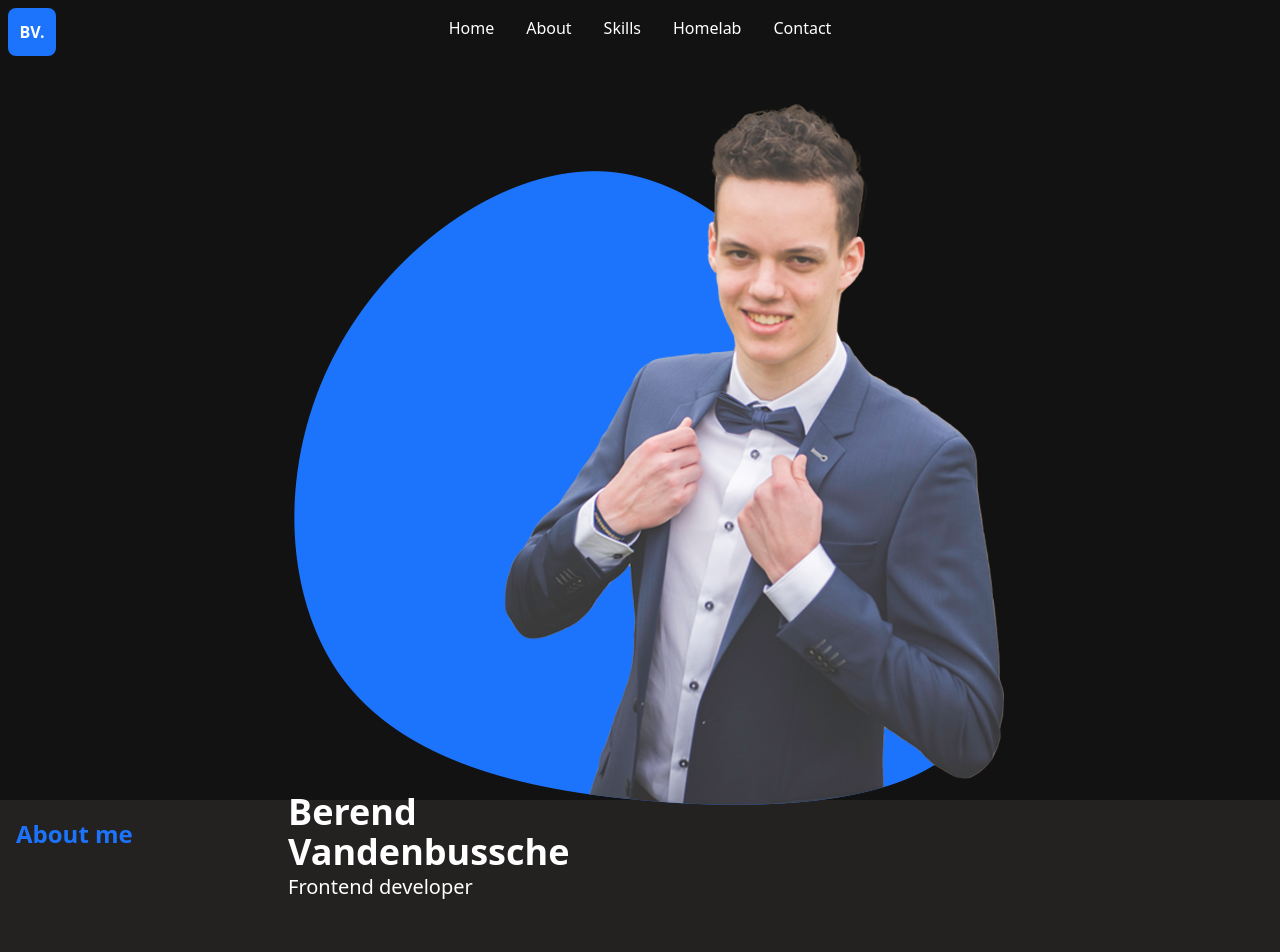
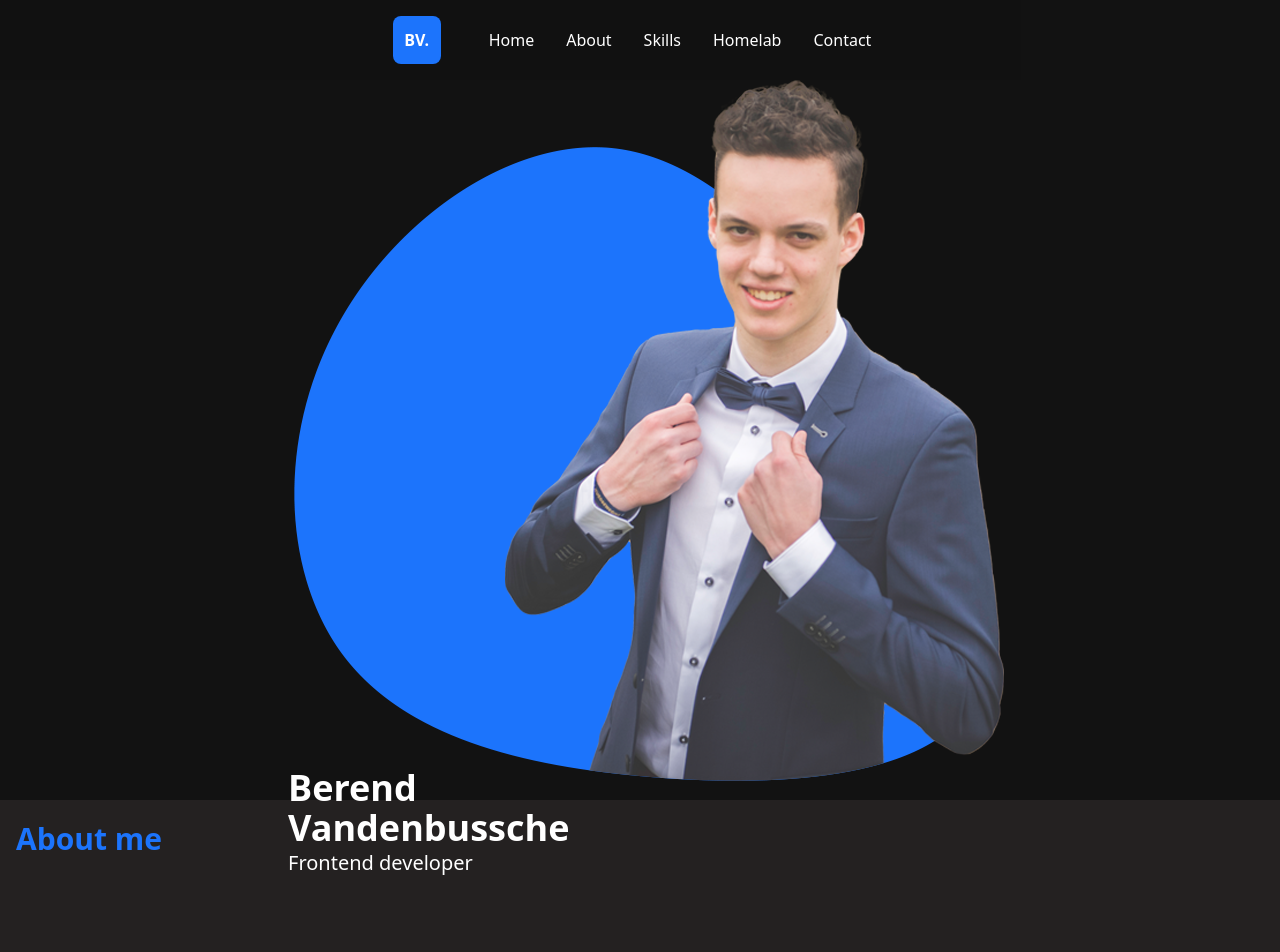
Before and after one commit to BerendVandenbussche/Portfolio3.0, a Vue app: page / in a window 1280 px wide. Shown: the top 952 px of the page. Built offline with nearby package versions, Linux system fonts and the light colour scheme.

Commit message:
Feat: Split-up components and rework menu styling

```diff
--- a/src/App.vue
+++ b/src/App.vue
@@ -2,23 +2,17 @@
 import NavItem from "@/components/navigation/NavItem.vue";
 import PortfolioSection from "@/components/PortfolioSection.vue";
 import ContactItem from "@/components/contact/ContactItem.vue";
+import HomeSectionTemplate from "@/components/sectionTemplates/HomeSectionTemplate.vue";
 
 const navigationItems = ["Home", "About", "Skills", "Homelab", "Contact"];
 </script>
 
 <template>
-  <div class="bg-dark">
-    <portfolio-section
-      v-for="(navigationItem, index) in navigationItems"
-      :key="index"
-      :section-title="navigationItem"
-      :class="[index % 2 === 0 ? 'bg-darkest' : 'bg-dark', 'text-white']"
-    >
-      <template v-if="index === 0">
-        <header>
-          <nav>
+  <div class="bg-dark text-white">
+    <header class="fixed top-0 bg-darkest-see-trough w-full">
+      <nav class="flex justify-center items-center p-4">
         <div
-              class="absolute top-2 left-2 flex justify-center items-center w-12 h-12 rounded-lg bg-theme font-bold"
+          class="relative mr-[2rem] flex justify-center items-center w-12 h-12 rounded-lg bg-theme font-bold"
         >
           <p>BV.</p>
         </div>
@@ -31,23 +25,14 @@ const navigationItems = ["Home", "About", "Skills", "Homelab", "Contact"];
         </ul>
       </nav>
     </header>
-        <section>
-          <div class="w-full h-full flex justify-center py-12">
-            <div class="w-fit">
-              <img
-                src="/images/MeBlob.png"
-                alt="A blue colored blob with a picture of myself"
-              />
-              <div class="mx-12 -mt-24">
-                <h1 class="text-4xl">
-                  Berend<br />
-                  Vandenbussche
-                </h1>
-                <h2 class="font-normal">Frontend developer</h2>
-              </div>
-            </div>
-          </div>
-        </section>
+    <portfolio-section
+      v-for="(navigationItem, index) in navigationItems"
+      :key="index"
+      :section-title="navigationItem"
+      :class="[index % 2 === 0 ? 'bg-darkest' : 'bg-dark', 'text-white']"
+    >
+      <template v-if="index === 0">
+        <HomeSectionTemplate />
       </template>
 
       <template v-if="index === 1">
--- a/src/assets/main.css
+++ b/src/assets/main.css
@@ -5,11 +5,13 @@
 
     --color-darkest: #121212;
     --color-dark: #242121;
+
+    --color-darkest-see-trough: rgba(18, 18, 18, 0.9);
 }
 
 @layer base {
     h1 {
-        font-size: var(--text-2xl);
+        font-size: var(--text-3xl);
         font-weight: var(--font-weight-bold)
     }
 
--- /dev/null
+++ b/src/components/sectionTemplates/HomeSectionTemplate.vue
@@ -0,0 +1,25 @@
+<script setup lang="ts">
+import NavItem from "@/components/navigation/NavItem.vue";
+</script>
+
+<template>
+  <section>
+    <div class="w-full h-full flex justify-center py-12">
+      <div class="w-fit">
+        <img
+          src="/images/MeBlob.png"
+          alt="A blue colored blob with a picture of myself"
+        />
+        <div class="mx-12 -mt-24">
+          <h1 class="text-4xl">
+            Berend<br />
+            Vandenbussche
+          </h1>
+          <h2 class="font-normal">Frontend developer</h2>
+        </div>
+      </div>
+    </div>
+  </section>
+</template>
+
+<style scoped></style>
```
Lines whose indentation alone changed are shown as unchanged.
